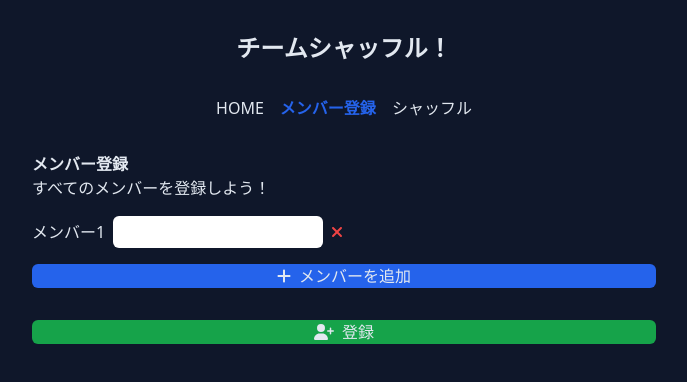
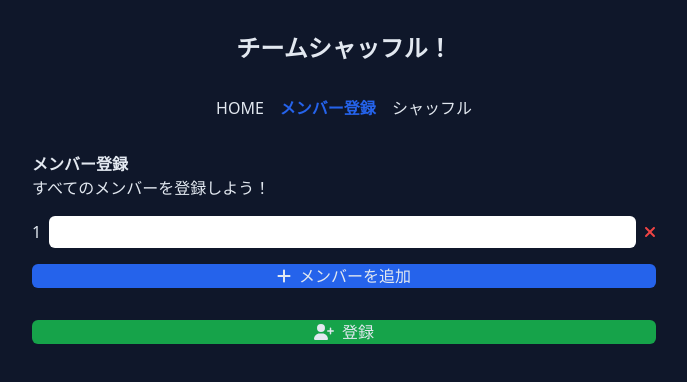
Before and after one commit to azufb/team_shuffle, a React (Vite) app: page /register in a window 1280 px wide. Shown: the top 382 px of the page, without its empty margins (296-983 px from the left). Built offline with nearby package versions, Linux system fonts and the light colour scheme.

Commit message:
inputの幅修正

```diff
--- a/src/components/register/RegisterForm.tsx
+++ b/src/components/register/RegisterForm.tsx
@@ -53,12 +53,12 @@ export const RegisterForm = () => {
               {fields.map((field, index) => (
                 <div key={field.id} className="flex gap-2 items-center">
                   <label htmlFor={`member_${index}`} className="text-white">
-                    メンバー{index + 1}
+                    {index + 1}
                   </label>
                   <input
                     id={`member_${index}`}
                     {...register(`members.${index}.memberName`)}
-                    className="px-1 py-1.5 text-sm rounded-md"
+                    className="w-full px-1 py-1.5 text-sm rounded-md"
                   />
                   <button
                     type="button"
--- a/src/components/shuffle/Shuffle.tsx
+++ b/src/components/shuffle/Shuffle.tsx
@@ -102,7 +102,7 @@ export const Shuffle = () => {
 
       <div className="flex flex-col gap-4">
         <div className="flex gap-2 items-center">
-          <label className="text-white">1チームの人数</label>
+          <label className="text-white">1チーム</label>
           <div className="flex gap-2 items-end">
             <input
               type="number"
```
